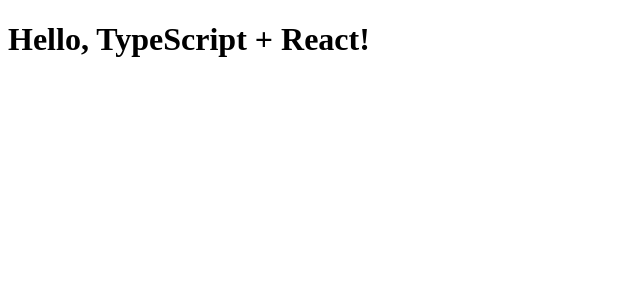
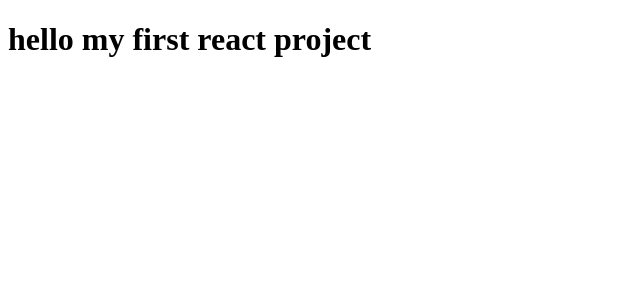
Before and after one commit to Park-Jamy/react-project, a React (Create React App) app: page / in a window 1280 px wide. Shown: the top 300 px of the page, without its empty margins (0-640 px from the left). Built offline with nearby package versions, Linux system fonts and the light colour scheme.

Commit message:
change test

```diff
--- a/src/App.tsx
+++ b/src/App.tsx
@@ -4,7 +4,7 @@ import React from 'react';
 const App: React.FC = () => {
   return (
     <div>
-      <h1>Hello, TypeScript + React!</h1>
+      <h1>hello my first react project</h1>
     </div>
   );
 };
```
